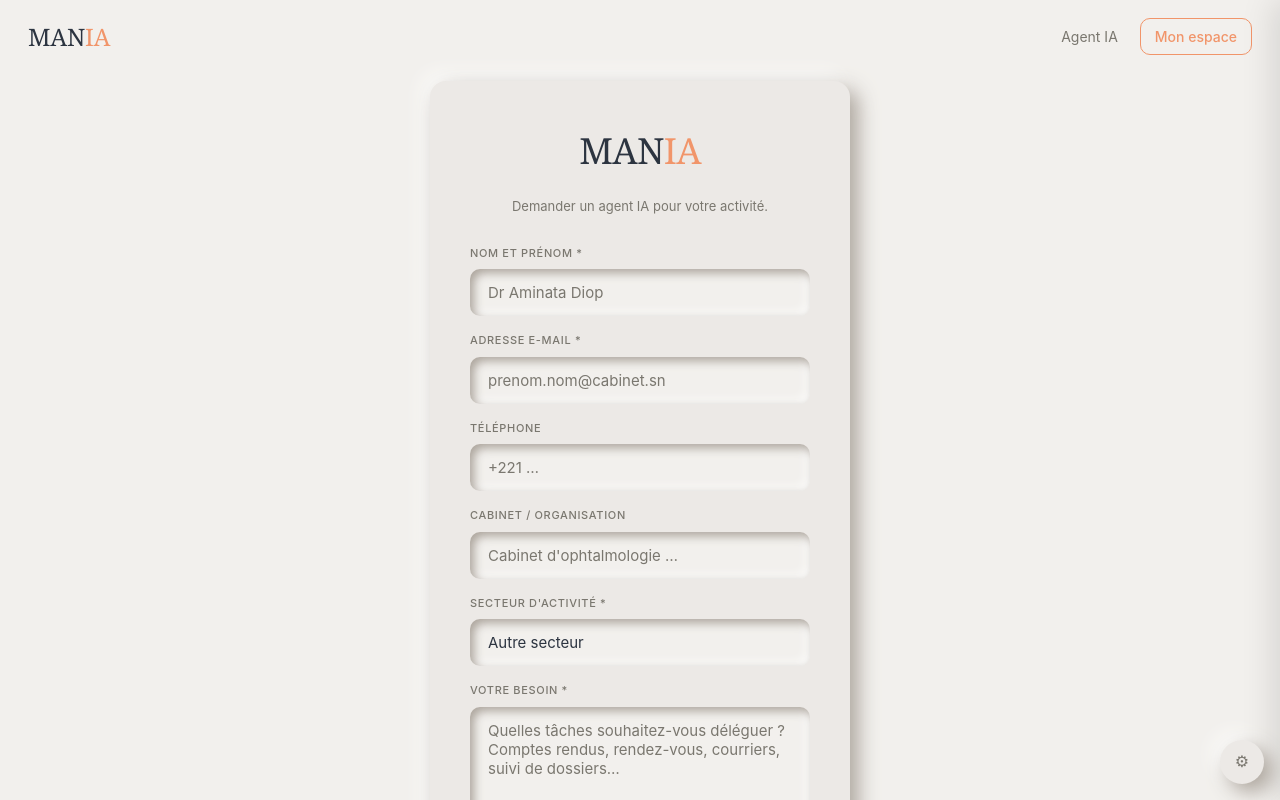
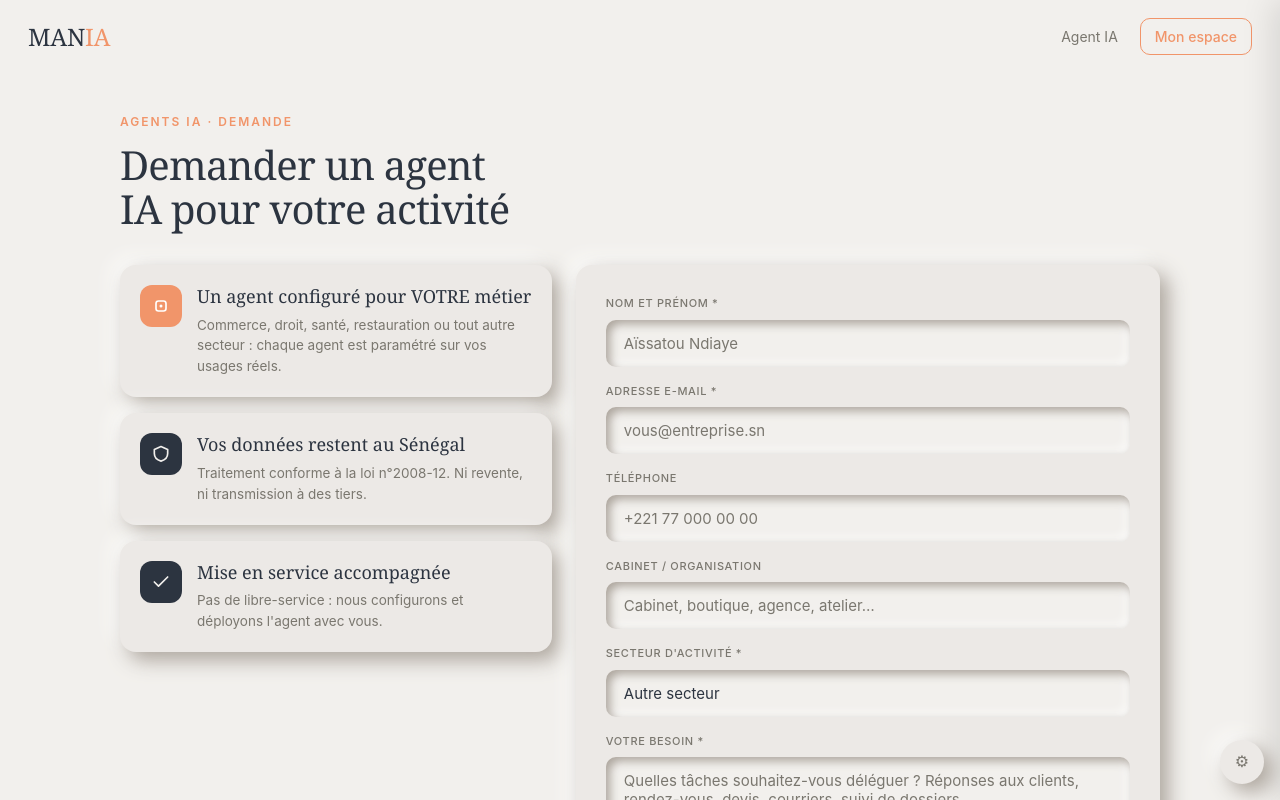
Before and after one commit to coucagog/ManIA, a Next.js app: page /candidature in a window 1280 px wide. Built offline with nearby package versions, Linux system fonts and the light colour scheme; no server answers.

Commit message:
Candidature : volet rassurant + placeholders génériques

```diff
--- a/src/app/(public)/candidature/page.tsx
+++ b/src/app/(public)/candidature/page.tsx
@@ -28,11 +28,53 @@ export default function CandidaturePage() {
   }
 
   return (
-    <div className="auth-screen">
-      <div className="auth-card auth-card--large">
-        <div className="logo"><span className="man">MAN</span><span className="ia">IA</span></div>
-        <p className="auth-sub">Demander un agent IA pour votre activité.</p>
+    <div className="cand-page">
+      <p className="cand-eyebrow">Agents IA · Demande</p>
+      <h1 className="cand-h1">Demander un agent IA pour votre activité</h1>
 
+      <div className="cand-grid">
+        {/* ── Volet rassurant ── */}
+        <aside className="cand-aside">
+          <div className="cand-reassure">
+            <span className="cand-reassure-ico cand-reassure-ico--coral" aria-hidden="true">
+              <svg width="20" height="20" viewBox="0 0 24 24" fill="none" stroke="currentColor" strokeWidth="2">
+                <rect x="6" y="6" width="12" height="12" rx="3" />
+                <circle cx="12" cy="12" r="1.8" fill="currentColor" stroke="none" />
+              </svg>
+            </span>
+            <div>
+              <h2>Un agent configuré pour VOTRE métier</h2>
+              <p>Commerce, droit, santé, restauration ou tout autre secteur : chaque agent est paramétré sur vos usages réels.</p>
+            </div>
+          </div>
+
+          <div className="cand-reassure">
+            <span className="cand-reassure-ico cand-reassure-ico--fg" aria-hidden="true">
+              <svg width="20" height="20" viewBox="0 0 24 24" fill="none" stroke="currentColor" strokeWidth="2" strokeLinejoin="round">
+                <path d="M12 3 4 6.5v5c0 4.4 3.1 7.7 8 9 4.9-1.3 8-4.6 8-9v-5L12 3Z" />
+              </svg>
+            </span>
+            <div>
+              <h2>Vos données restent au Sénégal</h2>
+              <p>Traitement conforme à la loi n°2008-12. Ni revente, ni transmission à des tiers.</p>
+            </div>
+          </div>
+
+          <div className="cand-reassure">
+            <span className="cand-reassure-ico cand-reassure-ico--fg" aria-hidden="true">
+              <svg width="20" height="20" viewBox="0 0 24 24" fill="none" stroke="currentColor" strokeWidth="2" strokeLinecap="round" strokeLinejoin="round">
+                <path d="M20 6 9 17l-5-5" />
+              </svg>
+            </span>
+            <div>
+              <h2>Mise en service accompagnée</h2>
+              <p>Pas de libre-service : nous configurons et déployons l&apos;agent avec vous.</p>
+            </div>
+          </div>
+        </aside>
+
+        {/* ── Formulaire — logique strictement inchangée ── */}
+        <div className="cand-form-card">
           <form action={action} className="form-group">
             {/* ── Champ-piège : invisible pour un humain, rempli par les robots ── */}
             <input
@@ -43,19 +85,19 @@ export default function CandidaturePage() {
 
             <span className="f-label">Nom et prénom *</span>
             <input className="f-in" type="text" name="nom" required maxLength={120}
-                 placeholder="Dr Aminata Diop" />
+                   placeholder="Aïssatou Ndiaye" />
 
             <span className="f-label">Adresse e-mail *</span>
             <input className="f-in" type="email" name="email" required
-                 placeholder="prenom.nom@cabinet.sn" />
+                   placeholder="vous@entreprise.sn" />
 
             <span className="f-label">Téléphone</span>
             <input className="f-in" type="tel" name="telephone"
-                 placeholder="+221 …" />
+                   placeholder="+221 77 000 00 00" />
 
             <span className="f-label">Cabinet / organisation</span>
             <input className="f-in" type="text" name="organisation" maxLength={160}
-                 placeholder="Cabinet d'ophtalmologie …" />
+                   placeholder="Cabinet, boutique, agence, atelier…" />
 
             <span className="f-label">Secteur d&apos;activité *</span>
             <select className="f-in" name="secteur" defaultValue="autre" required>
@@ -73,7 +115,7 @@ export default function CandidaturePage() {
 
             <span className="f-label">Votre besoin *</span>
             <textarea className="f-in" name="besoin" required rows={5} maxLength={4000}
-                    placeholder="Quelles tâches souhaitez-vous déléguer ? Comptes rendus, rendez-vous, courriers, suivi de dossiers…" />
+                      placeholder="Quelles tâches souhaitez-vous déléguer ? Réponses aux clients, rendez-vous, devis, courriers, suivi de dossiers…" />
 
             {/* ── Consentement : OBLIGATOIRE, sa date est enregistrée (loi 2008-12) ── */}
             <label className="pub-consent">
@@ -97,5 +139,6 @@ export default function CandidaturePage() {
           </p>
         </div>
       </div>
+    </div>
   )
 }
--- a/src/app/globals.css
+++ b/src/app/globals.css
@@ -159,6 +159,24 @@ html, body {
 
 .auth-note { font-size: 11px; color: var(--muted); text-align: center; line-height: 1.6; }
 .auth-error { font-size: 12px; color: #e05c5c; text-align: center; background: rgba(224,92,92,.08); border-radius: 8px; padding: 10px 14px; }
+
+/* ── Page candidature : volet rassurant + formulaire ── */
+.cand-page { max-width: 1080px; margin: 0 auto; padding: 40px 20px 64px; }
+.cand-eyebrow { margin: 0 0 12px; font-size: 12px; font-weight: 600; letter-spacing: 2px; text-transform: uppercase; color: var(--coral); }
+.cand-h1 { margin: 0; font-family: var(--serif); font-weight: 400; font-size: 40px; line-height: 1.1; letter-spacing: -.02em; max-width: 18ch; }
+.cand-grid { display: grid; grid-template-columns: 0.85fr 1.15fr; gap: 24px; align-items: start; margin-top: 34px; }
+.cand-aside { display: flex; flex-direction: column; gap: 16px; }
+.cand-reassure { display: flex; gap: 15px; background: var(--surface); border-radius: var(--r); padding: 20px; box-shadow: var(--neo-r); }
+.cand-reassure-ico { flex: 0 0 auto; width: 42px; height: 42px; border-radius: 12px; display: flex; align-items: center; justify-content: center; }
+.cand-reassure-ico--coral { background: var(--coral); color: #fff; }
+.cand-reassure-ico--fg { background: var(--fg); color: var(--bg); }
+.cand-reassure h2 { margin: 0; font-family: var(--serif); font-weight: 400; font-size: 18px; line-height: 1.25; color: var(--fg); }
+.cand-reassure p { margin: 7px 0 0; font-size: 13.5px; line-height: 1.55; color: var(--muted); }
+.cand-form-card { background: var(--surface); border-radius: var(--r); padding: 30px 30px 26px; box-shadow: var(--neo-r); }
+@media (max-width: 760px) {
+  .cand-grid { grid-template-columns: 1fr; }
+  .cand-h1 { font-size: 32px; }
+}
 
 .twofa-row { display: flex; gap: 10px; justify-content: center; }
 
```
Lines whose indentation alone changed are shown as unchanged.
